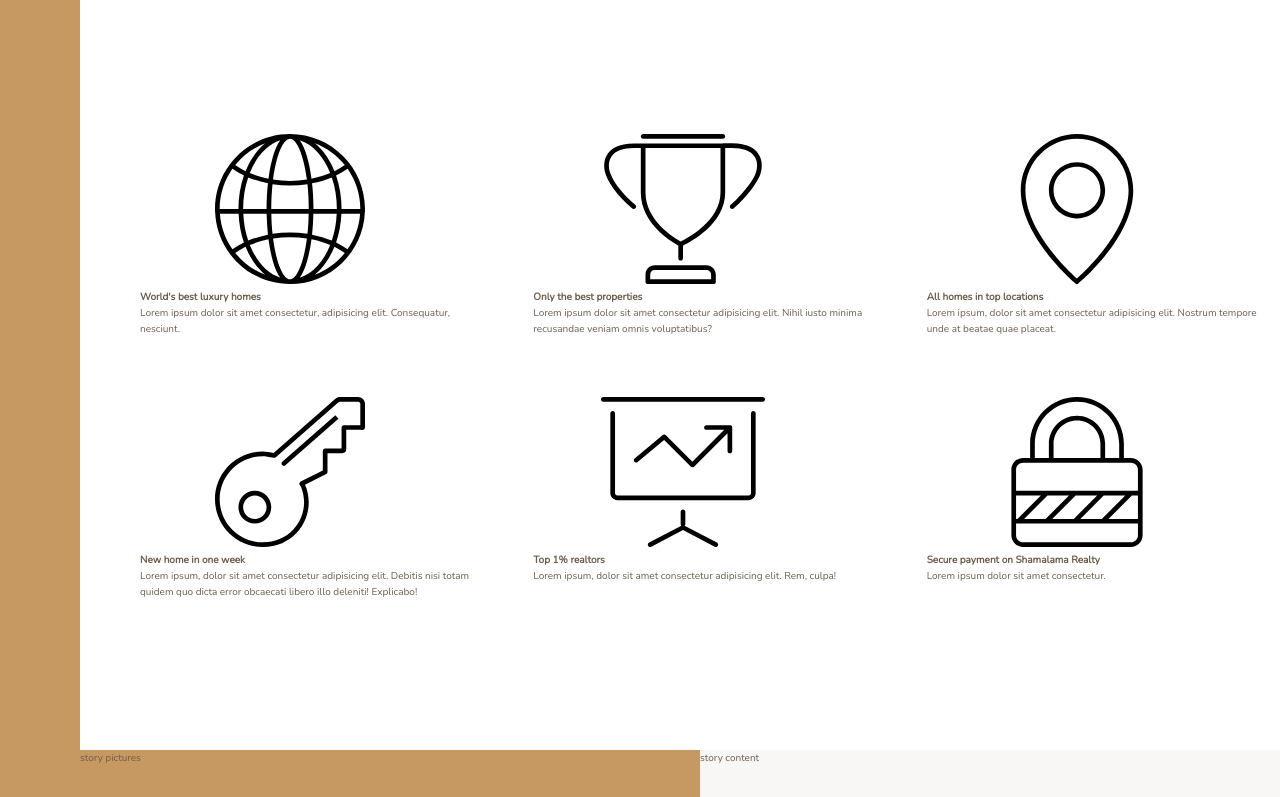
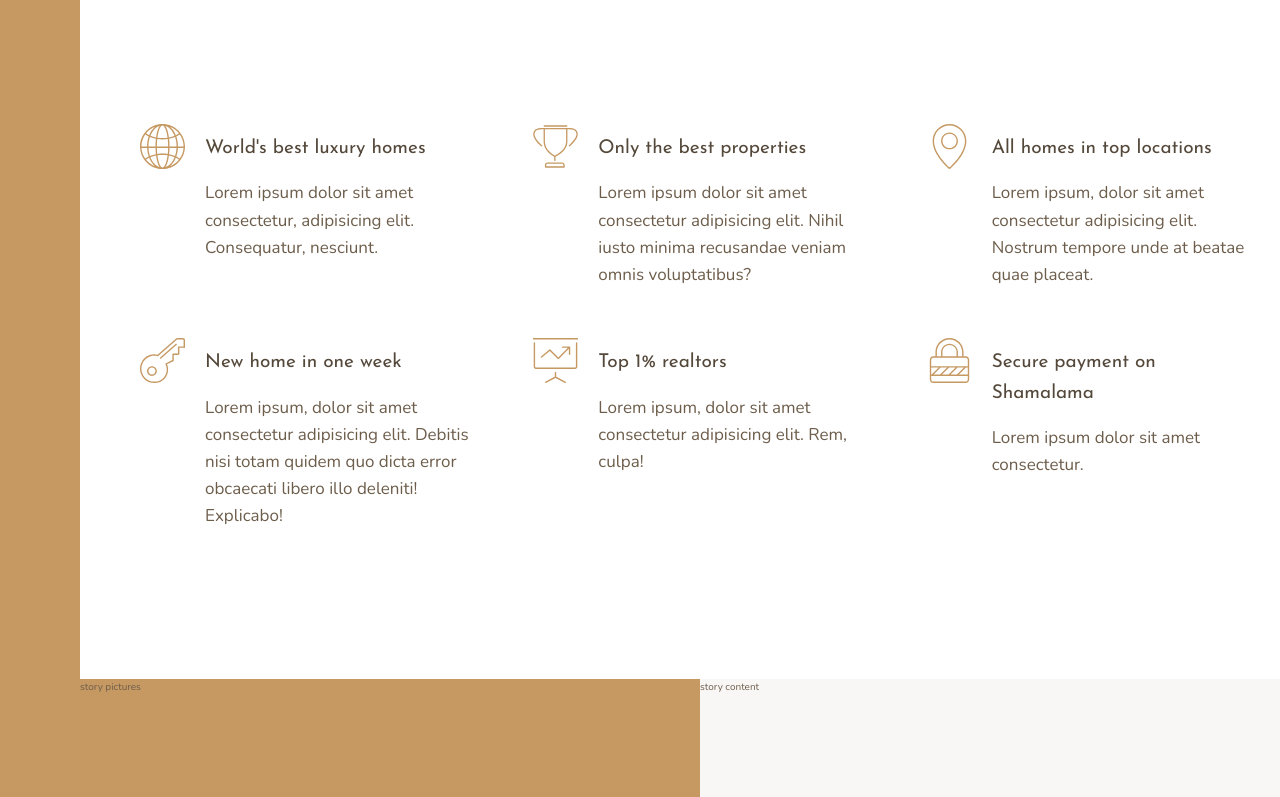
Before and after one commit to mikechoi1/realtor-website, a website: page index.html in a window 1280 px wide. Shown: the part 656-1453 px from the top of the page. Drawn offline with nearby package versions, Linux system fonts and the light colour scheme.

Commit message:
finished features section

```diff
--- a/index.html
+++ b/index.html
@@ -26,7 +26,7 @@
                 <svg class="feature__icon">
                     <use xlink:href="img/sprite.svg#icon-global"></use>
                 </svg>
-                <h4 class="heading-4">World's best luxury homes</h4>
+                <h4 class="heading-4 heading-4--dark">World's best luxury homes</h4>
                 <p class="feature__text">Lorem ipsum dolor sit amet consectetur, adipisicing elit. Consequatur, nesciunt.</p>
             </div>
 
@@ -34,7 +34,7 @@
                 <svg class="feature__icon">
                     <use xlink:href="img/sprite.svg#icon-trophy"></use>
                 </svg>
-                <h4 class="heading-4">Only the best properties</h4>
+                <h4 class="heading-4 heading-4--dark">Only the best properties</h4>
                 <p class="feature__text">Lorem ipsum dolor sit amet consectetur adipisicing elit. Nihil iusto minima recusandae veniam omnis voluptatibus?</p>
             </div>
 
@@ -42,7 +42,7 @@
                 <svg class="feature__icon">
                     <use xlink:href="img/sprite.svg#icon-map-pin"></use>
                 </svg>
-                <h4 class="heading-4">All homes in top locations</h4>
+                <h4 class="heading-4 heading-4--dark">All homes in top locations</h4>
                 <p class="feature__text">Lorem ipsum, dolor sit amet consectetur adipisicing elit. Nostrum tempore unde at beatae quae placeat.</p>
             </div>
 
@@ -50,7 +50,7 @@
                 <svg class="feature__icon">
                     <use xlink:href="img/sprite.svg#icon-key"></use>
                 </svg>
-                <h4 class="heading-4">New home in one week</h4>
+                <h4 class="heading-4 heading-4--dark">New home in one week</h4>
                 <p class="feature__text">Lorem ipsum, dolor sit amet consectetur adipisicing elit. Debitis nisi totam quidem quo dicta error obcaecati libero illo deleniti! Explicabo!</p>
             </div>
 
@@ -58,7 +58,7 @@
                 <svg class="feature__icon">
                     <use xlink:href="img/sprite.svg#icon-presentation"></use>
                 </svg>
-                <h4 class="heading-4">Top 1% realtors</h4>
+                <h4 class="heading-4 heading-4--dark">Top 1% realtors</h4>
                 <p class="feature__text">Lorem ipsum, dolor sit amet consectetur adipisicing elit. Rem, culpa!</p>
             </div>
 
@@ -66,7 +66,7 @@
                 <svg class="feature__icon">
                     <use xlink:href="img/sprite.svg#icon-lock"></use>
                 </svg>
-                <h4 class="heading-4">Secure payment on Shamalama Realty</h4>
+                <h4 class="heading-4 heading-4--dark">Secure payment on Shamalama</h4>
                 <p class="feature__text">Lorem ipsum dolor sit amet consectetur.</p>
             </div>
         </section>
--- a/sass/_features.scss
+++ b/sass/_features.scss
@@ -3,10 +3,26 @@
     margin: 15rem 0;
 
     display: grid;
-    grid-template-columns: repeat(3, 1fr);
+    grid-template-columns: repeat(auto-fit, minmax(25rem, 1fr));
     grid-gap: 6rem;
+    align-items: start;
 }
 
 .feature {
+    display: grid;
+    grid-template-columns: min-content 1fr;
+    grid-row-gap: 1.5rem;
+    grid-column-gap: 2rem;
 
+    &__icon {
+        fill: $color-primary;
+        width: 4.5rem;
+        height: 4.5rem;
+        grid-row: 1 / span 2;
+        transform: translateY(-1rem);
+    }
+
+    &__text {
+        font-size: 1.7rem;
+    }
 }
--- a/sass/_typography.scss
+++ b/sass/_typography.scss
@@ -0,0 +1,29 @@
+%heading {
+    font-family: $font-display;
+    font-weight: 400;
+}
+
+.heading-1 {
+    @extend %heading;
+}
+
+.heading-2 {
+    @extend %heading;
+}
+
+.heading-3 {
+    @extend %heading;
+}
+
+.heading-4 {
+    @extend %heading;
+    font-size: 1.9rem;
+
+    &--light {
+        color: $color-grey-light-1;
+    }
+
+    &--dark {
+        color: $color-grey-dark-1;
+    }
+}
```
Also changed, not shown: css/style.css.
